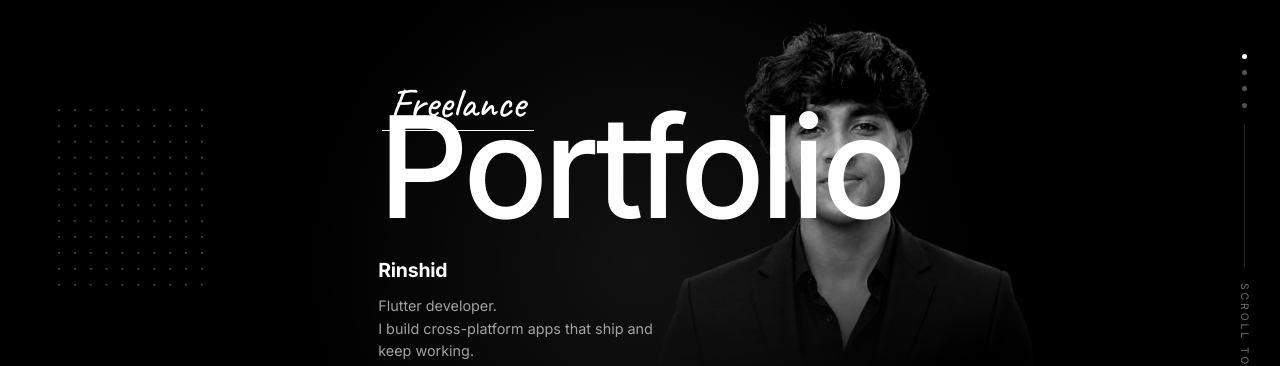
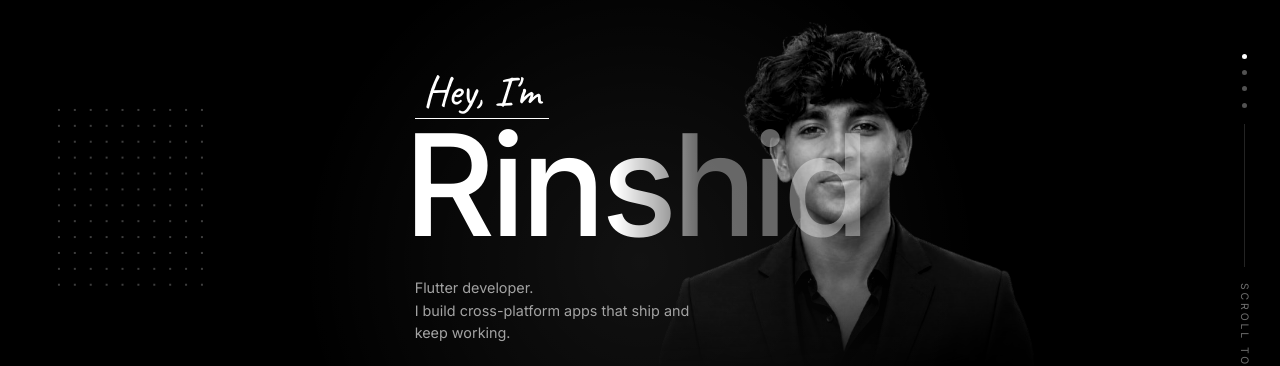
Before and after one commit to Rinshid10/react, a React (Vite) app: page / in a window 1280 px wide. Shown: the part 138-504 px from the top of the page. Built offline with nearby package versions, Linux system fonts and the light colour scheme; no server answers.

Commit message:
feat: update portfolio content, add admin panel, and implement enquiry notification function

```diff
--- a/scripts/seed-data.mjs
+++ b/scripts/seed-data.mjs
@@ -23,7 +23,7 @@ export const personalInfo = {
   tagline: 'I build cross-platform apps that ship and keep working.',
   taglineEmphasis: 'and keep working',
   heroBadge: 'Building digital experiences that make an impact',
-  heroScript: 'Freelance',
+  heroScript: "Hey, I'm",
   email: 'rinshidch10@gmail.com',
   location: 'India · Working with clients worldwide',
   bio: "I'm a Flutter developer who builds fast, good-looking cross-platform apps for iOS and Android. I work with Flutter, React and Node.js, with Firebase and Supabase behind them, and I'm comfortable across Provider, Riverpod, Bloc and GetX.",
--- a/src/components/Hero.tsx
+++ b/src/components/Hero.tsx
@@ -9,17 +9,18 @@ import Magnetic from './effects/Magnetic';
  * Hero Component
  *
  * One full screen, laid out as a single centred column that shares a left
- * edge: the oversized wordmark, then the name, description and CTA beneath
- * it. A background-removed subject sits behind the word — head above the
- * letters, tail below — with a faint ring and dot grid behind that.
+ * edge: the greeting, the name set oversized, then the description and CTA
+ * beneath it. A background-removed subject sits behind the name — head above
+ * the letters, tail below — with a faint ring and dot grid behind that.
+ *
+ * The name is the wordmark rather than a generic word. That only works
+ * because `.art-wordmark` fades where the figure begins (see Hero.css), so
+ * the letters crossing the face stay readable instead of being covered.
  *
  * The corners carry the small stuff: socials bottom-left, an update pill
  * bottom-right, and a vertical scroll rail down the right edge.
  */
 
-// A generic word survives being intersected by the subject; a person's name
-// would just end up obscured. The name sits under it in full.
-const WORDMARK = 'Portfolio';
 
 const Hero = () => {
   const { personalInfo } = usePortfolio();
@@ -83,17 +84,9 @@ const Hero = () => {
               <span className="art-script">{personalInfo.heroScript}</span>
             )}
             <span className="art-wordmark" aria-hidden="true">
-              {WORDMARK}
+              {personalInfo.name}
             </span>
           </motion.div>
-
-          <motion.p
-            className="art-name"
-            variants={{ hidden: { opacity: 0, y: 16 }, visible: { opacity: 1, y: 0 } }}
-            transition={{ duration: 0.6 }}
-          >
-            {personalInfo.name}
-          </motion.p>
 
           <motion.p
             className="art-desc"
--- a/src/context/PortfolioContext.tsx
+++ b/src/context/PortfolioContext.tsx
@@ -69,7 +69,7 @@ export const PortfolioProvider = ({ children }: PortfolioProviderProps) => {
     // Must be a substring of `tagline`; it is rendered in a dimmer tone.
     taglineEmphasis: 'and keep working',
     heroBadge: 'Building digital experiences that make an impact',
-    heroScript: 'Freelance',
+    heroScript: "Hey, I'm",
     email: 'rinshidch10@gmail.com',
     location: 'India · Working with clients worldwide',
     bio: `I'm a Flutter developer who builds fast, good-looking cross-platform
--- a/src/styles/Hero.css
+++ b/src/styles/Hero.css
@@ -140,15 +140,62 @@
   font-weight: 500;
   letter-spacing: -0.035em;
   color: var(--color-text-primary);
+
+  /* Optical alignment, not layout. Every box in this column already shares a
+     left edge — but a glyph is not flush with its own box: "R" in Inter carries
+     a left side bearing of ~0.077em, so at this size its ink started 13px right
+     of the description and the button and read as indented.
+
+     Pulling the box left by that bearing puts the INK on the shared edge, which
+     is the edge a reader actually sees. In `em` so it holds at every size, and
+     on the box rather than `text-indent` so the fade mask below travels with
+     the letters.
+
+     Tuned for a capital R. A name starting with a rounder or diagonal letter
+     (O, A, J, T) has a different bearing and would want a different value. */
+  margin-left: -0.077em;
+
+  /* The word runs over the portrait for its last ~half, and at full strength it
+     covers the face. Rather than reordering the layers — the word has to stay
+     in front, that overlap is the composition — the letters fade to ~38% from
+     the point the figure begins, so the face reads through them.
+
+     The stops are where the portrait's left edge falls across the word (51% at
+     desktop). Both scale in `cqw` and both hit a fixed cap on wide screens, so
+     the ratio holds; it is an approximation of the silhouette, not a trace of
+     it, which is why the fade starts a little early and settles rather than
+     continuing to nothing. */
+  --word-fade: 0.38;
+  -webkit-mask-image: linear-gradient(
+    to right,
+    #000 0 46%,
+    rgba(0, 0, 0, var(--word-fade)) 64%,
+    rgba(0, 0, 0, var(--word-fade)) 100%
+  );
+  mask-image: linear-gradient(
+    to right,
+    #000 0 46%,
+    rgba(0, 0, 0, var(--word-fade)) 64%,
+    rgba(0, 0, 0, var(--word-fade)) 100%
+  );
 }
 
 /* Sits above the START of the word, not the end. With a portrait in the
    composition the head occupies the top-right corner, and the script was
-   landing across the face; the space above the first letters is empty. */
+   landing across the face; the space above the first letters is empty.
+
+   `top` clears the wordmark's ink, not its box. A line box with `line-height: 1`
+   is shorter than the glyphs it contains, so the ascenders — and the dot of the
+   `i` especially — reach well above where the box says the text starts. At
+   -0.32em the underline cut straight through them.
+
+   `left: 0` puts the underline on the column's shared left edge, which is where
+   the wordmark's ink now sits after its optical correction above. Both values
+   are in the script's own `em`, so they scale with the wordmark. */
 .art-script {
   position: absolute;
-  left: 0.08em;
-  top: -0.32em;
+  left: 0;
+  top: -1.03em;
   font-family: 'Caveat', 'Segoe Script', cursive;
   font-size: 0.3em;
   font-weight: 500;
@@ -159,16 +206,10 @@
   white-space: nowrap;
 }
 
-.art-name {
-  margin-top: 1.1rem;
-  font-size: clamp(1.1rem, 1.65cqw, 1.5rem);
-  font-weight: 700;
-  letter-spacing: -0.01em;
-  color: var(--color-text-primary);
-}
-
 .art-desc {
-  margin-top: 0.6rem;
+  /* Was 0.6rem when a separate name line sat between this and the wordmark.
+     With the name promoted into the wordmark itself, this carries that gap. */
+  margin-top: 1.4rem;
   font-size: clamp(0.9rem, 1.05cqw, 1.0625rem);
   line-height: 1.55;
   color: var(--color-text-secondary);
@@ -305,7 +346,6 @@
   }
   .art-cutout img { opacity: 0.3; }
 
-  .art-name { font-size: 1.15rem; }
   .art-desc { font-size: 0.9rem; }
   .art-cta { width: 100%; justify-content: center; }
 
```
